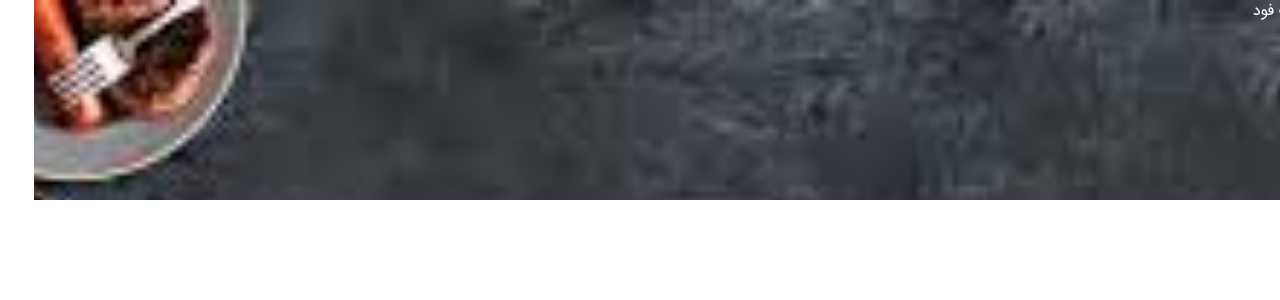
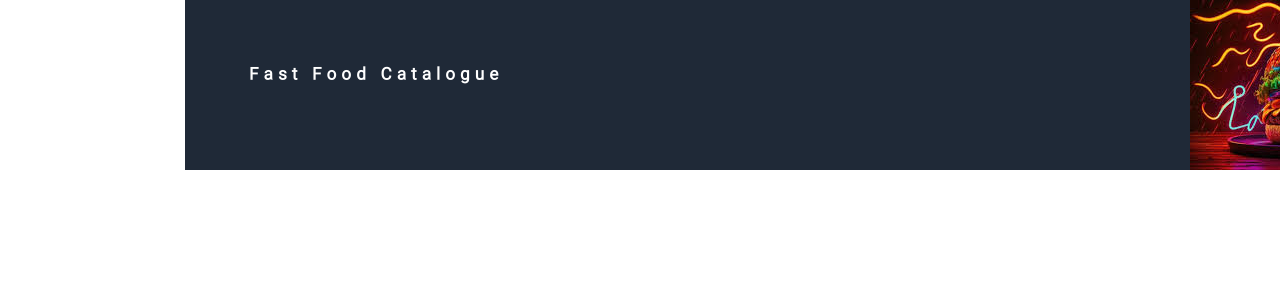
Before and after one commit to zahra-hjri/React-task, a React (Create React App) app: page / in a window 1280 px wide. Shown: the top 300 px of the page. Built offline with nearby package versions, Linux system fonts and the light colour scheme.

Commit message:
header style

```diff
--- a/src/Header/header.css
+++ b/src/Header/header.css
@@ -1,7 +1,8 @@
 header {
   background: url("../assets//images/download.jpg");
   background-repeat: no-repeat;
-  background-attachment: fixed;
-  background-position: center;
-  background-size: cover;
+  background-position-x: right;
+  /* background-attachment: fixed; */
+  /* background-position: center; */
+  /* background-size: cover; */
 }
--- a/src/Header/header.jsx
+++ b/src/Header/header.jsx
@@ -1,6 +1,12 @@
 import "./header.css";
 
 const Header = () => {
-  return <header className="bg-slate-900 h-[200px] text-white">فست فود</header>;
+  return (
+    <header className=" h-[170px] bg-gray-800 text-white">
+      <h2 className="text-white text-end p-16 font-bold tracking-[5px]">
+        Fast Food Catalogue
+      </h2>
+    </header>
+  );
 };
 export default Header;
```
Also changed, not shown: src/assets/images/download.jpg.
